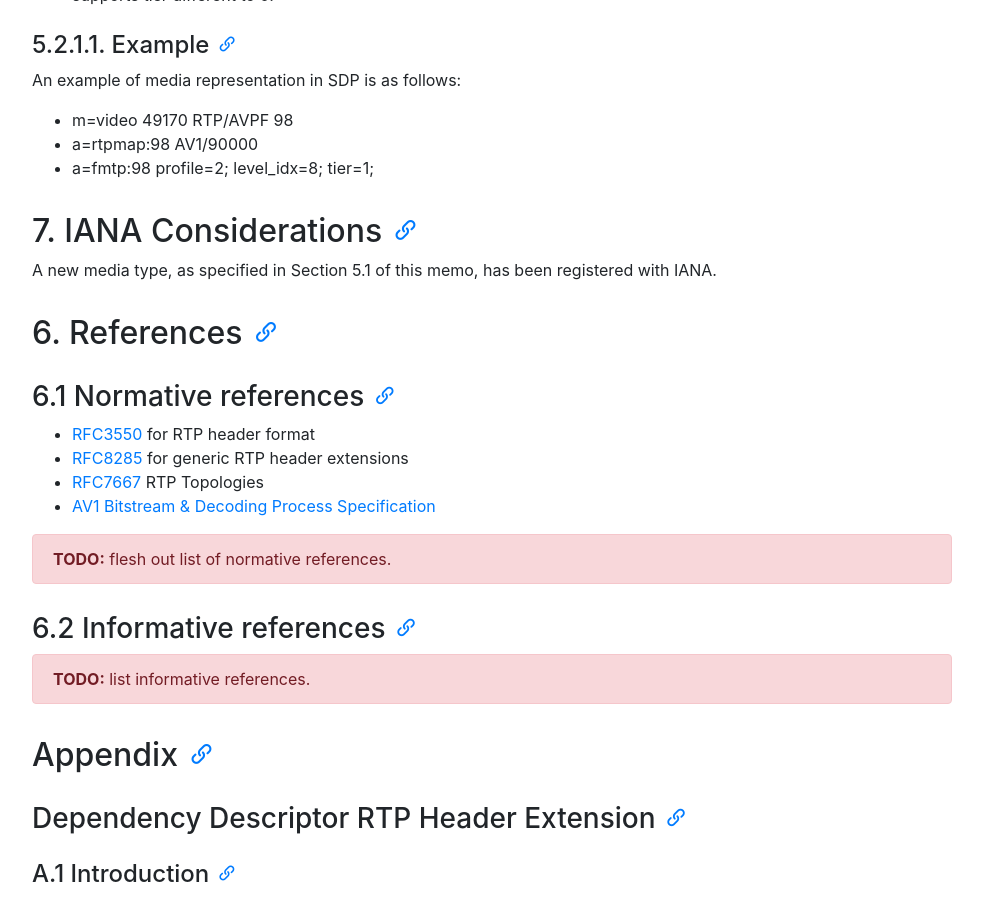
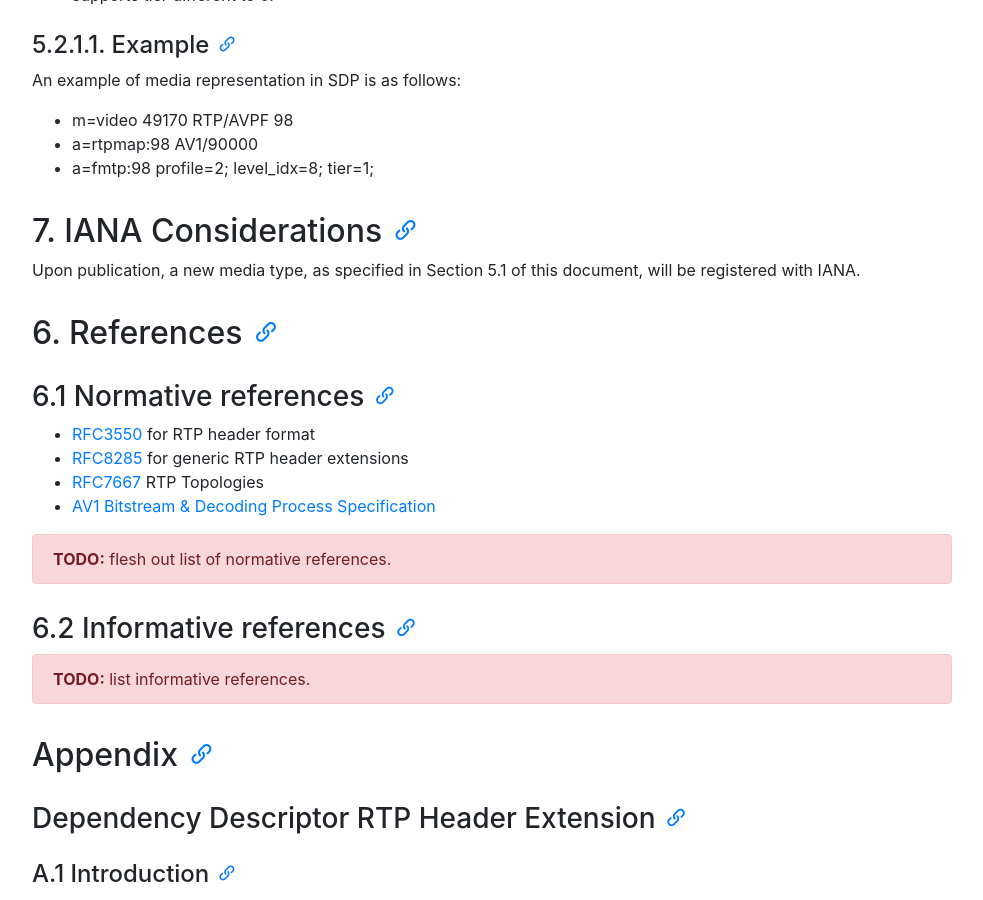
Before and after one commit to AOMediaCodec/av1-rtp-spec, a Jekyll site: the page built from index.md, in a window 1280 px wide and 900 px high, scrolled down 7649 px. Shown: the whole window, without its empty margins (53-1036 px from the left). Built offline with Jekyll 4.4.1, drawn with Linux system fonts in a browser that asks for light colours; nearby versions of some CDN libraries.

Commit message:
Update av1-rtp-spec.md

```diff
--- a/av1-rtp-spec.md
+++ b/av1-rtp-spec.md
@@ -357,7 +357,7 @@ An example of media representation in SDP is as follows:
 
 ## 7. IANA Considerations
 
-   A new media type, as specified in Section 5.1 of this memo, has been
+   Upon publication, a new media type, as specified in Section 5.1 of this document, will be
    registered with IANA.
 
 ## 6. References
```
